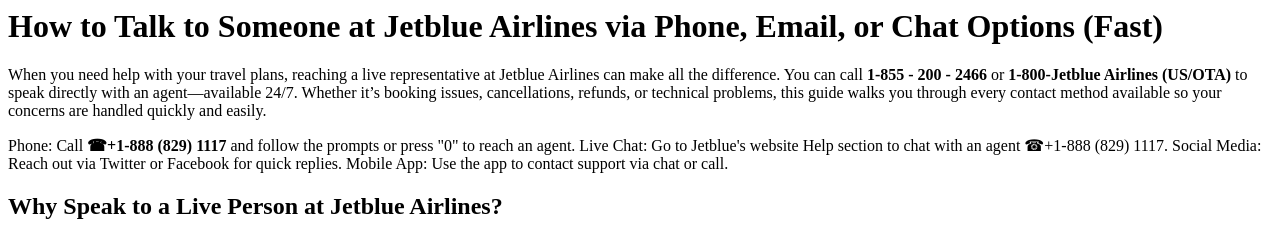
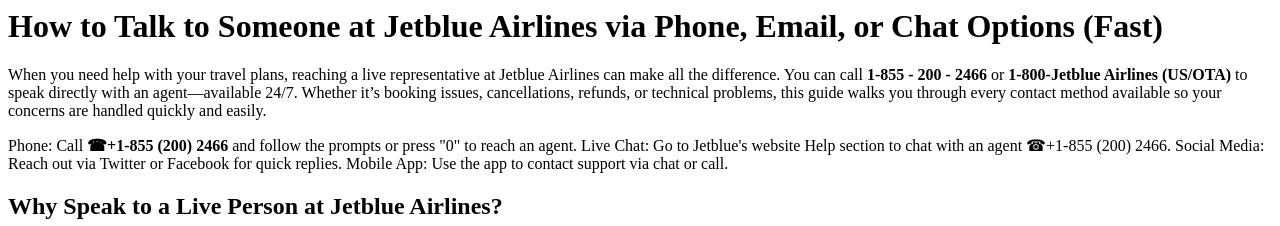
Before and after one commit to offical-jetblueairline-help-desk/How-to-Talk-to-Someone-at-Jetblue-Airlines-via-Phone-Email-or-Chat-Options-Fast-, a plain HTML site: page index.html in a window 1280 px wide. Shown: the top 226 px of the page. Drawn offline with Linux system fonts and the light colour scheme.

Commit message:
Update index.html

```diff
--- a/index.html
+++ b/index.html
@@ -1,6 +1,6 @@
 <h1><strong>How to Talk to Someone at Jetblue Airlines via Phone, Email, or Chat Options (Fast)</strong></h1>
 <p>When you need help with your travel plans, reaching a live representative at Jetblue Airlines can make all the difference. You can call&nbsp;<strong>1-855 - 200 - 2466</strong>&nbsp;or&nbsp;<strong>1-800-Jetblue Airlines (US/OTA)</strong>&nbsp;to speak directly with an agent&mdash;available 24/7. Whether it&rsquo;s booking issues, cancellations, refunds, or technical problems, this guide walks you through every contact method available so your concerns are handled quickly and easily.</p>
-<div class="rwrl rwrl_pri rwrl_padref rwrl_fontexp rwrl_bchl">Phone: Call&nbsp;<strong>☎+1-888 (829) 1117</strong>&nbsp;and follow the prompts or press "0" to reach an agent. Live Chat: Go to Jetblue's website Help section to chat with an agent ☎+1-888 (829) 1117. Social Media: Reach out via Twitter or Facebook for quick replies. Mobile App: Use the app to contact support via chat or call.</div>
+<div class="rwrl rwrl_pri rwrl_padref rwrl_fontexp rwrl_bchl">Phone: Call&nbsp;<strong>☎+1-855 (200) 2466</strong>&nbsp;and follow the prompts or press "0" to reach an agent. Live Chat: Go to Jetblue's website Help section to chat with an agent ☎+1-855 (200) 2466. Social Media: Reach out via Twitter or Facebook for quick replies. Mobile App: Use the app to contact support via chat or call.</div>
 <h2><strong>Why Speak to a Live Person at Jetblue Airlines?</strong></h2>
 <p>Sometimes automated systems just don&rsquo;t cut it. Here&rsquo;s when speaking to a live person can really help:</p>
 <ul>
```
